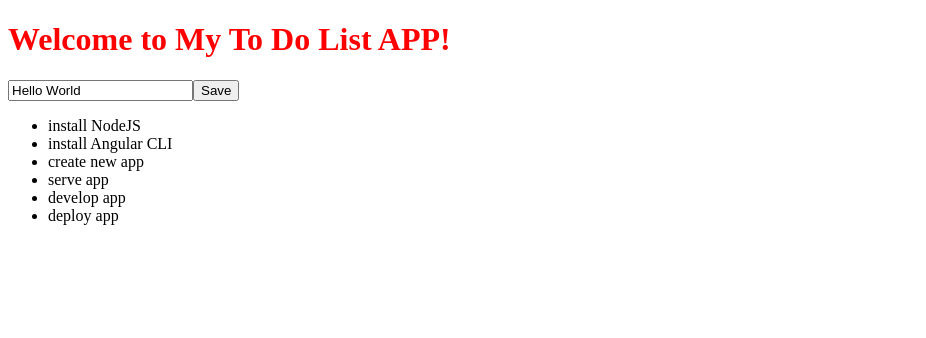
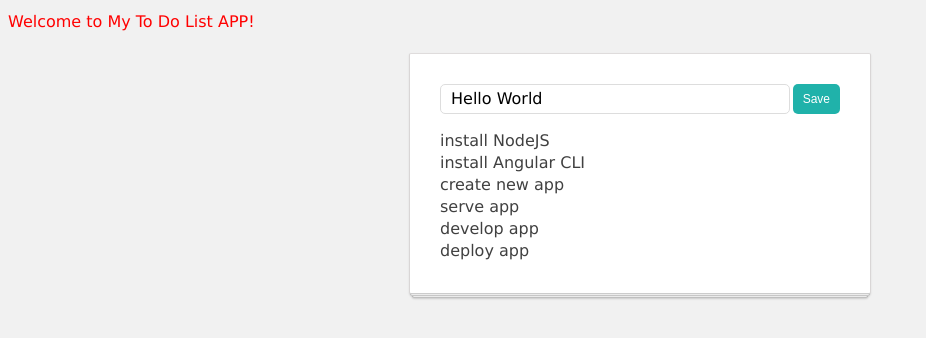
Before and after one commit to IlaCruz/ng-girls-todo-list, an Angular app: page / in a window 1280 px wide. Shown: the top 338 px of the page, without its empty margins (0-926 px from the left). Built offline with nearby package versions, Linux system fonts and the light colour scheme.

Commit message:
Adding base Style!

```diff
--- a/src/app/input-button-unit/input-button-unit.component.scss
+++ b/src/app/input-button-unit/input-button-unit.component.scss
@@ -0,0 +1,15 @@
+.todo-input {
+  padding: 4px 10px 4px;
+  font-size: 16px;
+  font-family: 'Lucida Grande', Verdana, sans-serif;
+  line-height: 20px;
+  border: solid 1px #dddddd;
+  border-radius: 5px;
+  flex-grow: 1;
+}
+
+:host(:not([hidden])) {
+  display: flex;
+  justify-content: space-between;
+  flex-grow: 1;
+}
--- a/src/app/input-button-unit/input-button-unit.component.ts
+++ b/src/app/input-button-unit/input-button-unit.component.ts
@@ -5,10 +5,12 @@
   template: `
 
   <input #inputElementRef
+         class="todo-input"
          [value]="title"
          (keyup.enter)="submitValue($event.target.value)">
 
-  <button (click)="submitValue(inputElementRef.value)">
+  <button class="btn"
+    (click)="submitValue(inputElementRef.value)">
     Save
   </button>
   `,
--- a/src/app/list-manager/list-manager.component.scss
+++ b/src/app/list-manager/list-manager.component.scss
@@ -0,0 +1,39 @@
+.todo-app {
+  position: relative;
+  width: 400px;
+  padding: 30px 30px 15px;
+  background: white;
+  border: 1px solid;
+  border-color: #dfdcdc #d9d6d6 #ccc;
+  border-radius: 2px;
+  -webkit-box-shadow: 0 1px 2px rgba(0, 0, 0, 0.1);
+  box-shadow: 0 1px 2px rgba(0, 0, 0, 0.1);
+  margin: 20px auto;
+}
+
+.todo-app::before, .todo-app::after {
+  content: '';
+  position: absolute;
+  z-index: -1;
+  height: 4px;
+  background: white;
+  border: 1px solid #ccc;
+  border-radius: 2px;
+}
+
+.todo-app::after {
+  bottom: -3px;
+  left: 0;
+  right: 0;
+  -webkit-box-shadow: 0 1px 2px rgba(0, 0, 0, 0.1);
+  box-shadow: 0 1px 2px rgba(0, 0, 0, 0.1);
+}
+
+.todo-app::before {
+  bottom: -5px;
+  left: 2px;
+  right: 2px;
+  border-color: #c4c4c4;
+  -webkit-box-shadow: 0 1px 2px rgba(0, 0, 0, 0.15);
+  box-shadow: 0 1px 2px rgba(0, 0, 0, 0.15);
+}
--- a/src/app/list-manager/list-manager.component.ts
+++ b/src/app/list-manager/list-manager.component.ts
@@ -4,6 +4,7 @@
 @Component({
   selector: 'app-list-manager',
   template: `
+  <div class="todo-app">
     <app-input-button-unit (submit)="addItem($event)"></app-input-button-unit>
 
     <ul>
@@ -11,7 +12,8 @@
         <app-todo-item [item]="todoItem"></app-todo-item>
       </li>
     </ul>
-  `,
+  </div>
+`,
   styleUrls: ['./list-manager.component.scss']
 })
 export class ListManagerComponent implements OnInit {
--- a/src/app/todo-item/todo-item.component.ts
+++ b/src/app/todo-item/todo-item.component.ts
@@ -4,7 +4,9 @@
 @Component({
   selector: 'app-todo-item',
   template: `
-    {{item.title}}
+    <div class="todo-item">
+      {{ item.title }}
+    </div>
 
   `,
   styleUrls: ['./todo-item.component.scss']
--- a/src/styles.scss
+++ b/src/styles.scss
@@ -1 +1,53 @@
-/* You can add global styles to this file, and also import other style files */
+html, body, div, span,
+h1, p, ul, li {
+  padding: 0;
+  border: 0;
+  font: inherit;
+  vertical-align: baseline;
+}
+
+body {
+  background: #f1f1f1;
+  font-size: 16px;
+  line-height: 22px;
+  color: #404040;
+  font-family: 'Lucida Grande', Verdana, sans-serif;
+}
+
+ol, ul {
+  list-style: none;
+}
+
+.btn {
+  background: lightseagreen;
+  color: #fff;
+  padding: 3px 10px;
+  margin: 0 0 0 3px;
+  border: none;
+  border-radius: 5px;
+  font-size: 12px;
+  line-height: 24px;
+  cursor: pointer;
+  vertical-align: bottom;
+}
+
+.btn:hover {
+  background: lightslategrey;
+}
+
+.btn-red {
+  background: red;
+}
+
+.btn-red:hover {
+  background: darkred;
+}
+
+.app-title {
+  font-size: 52px;
+  line-height: 52px;
+  margin-bottom: 30px;
+  font-weight: bold;
+  text-align: center;
+  letter-spacing: -0.8px;
+}
```
